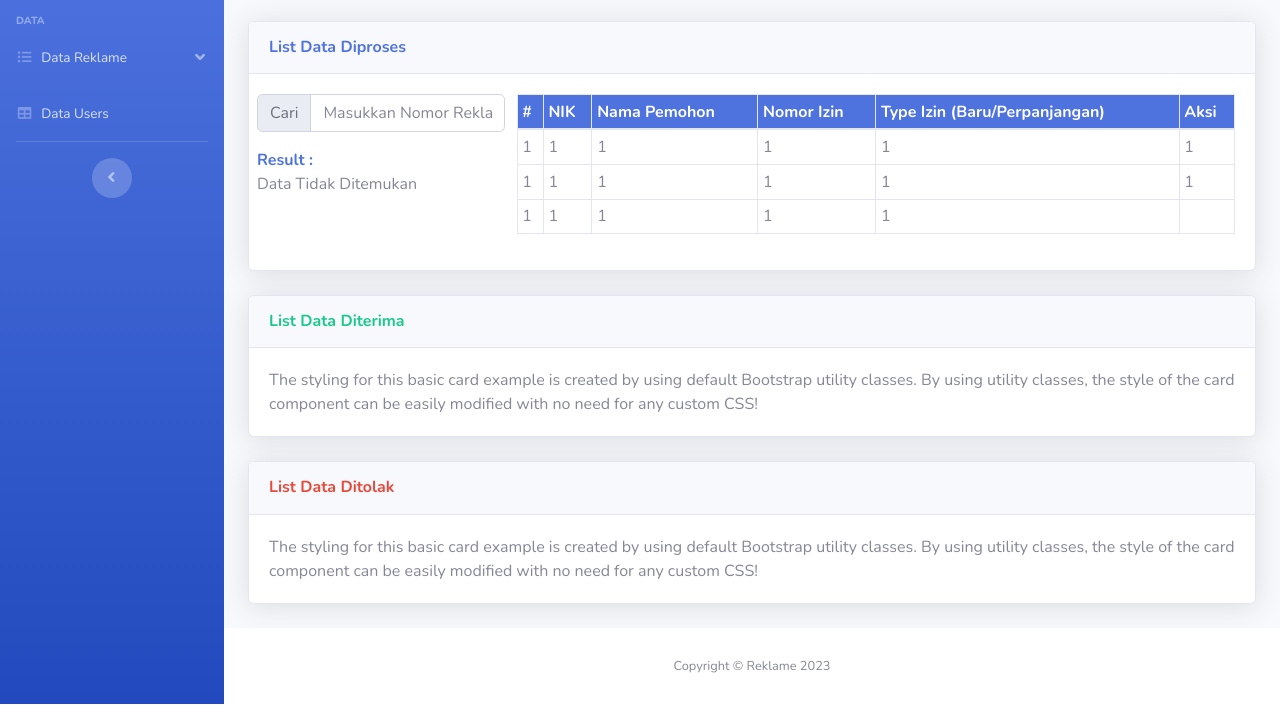
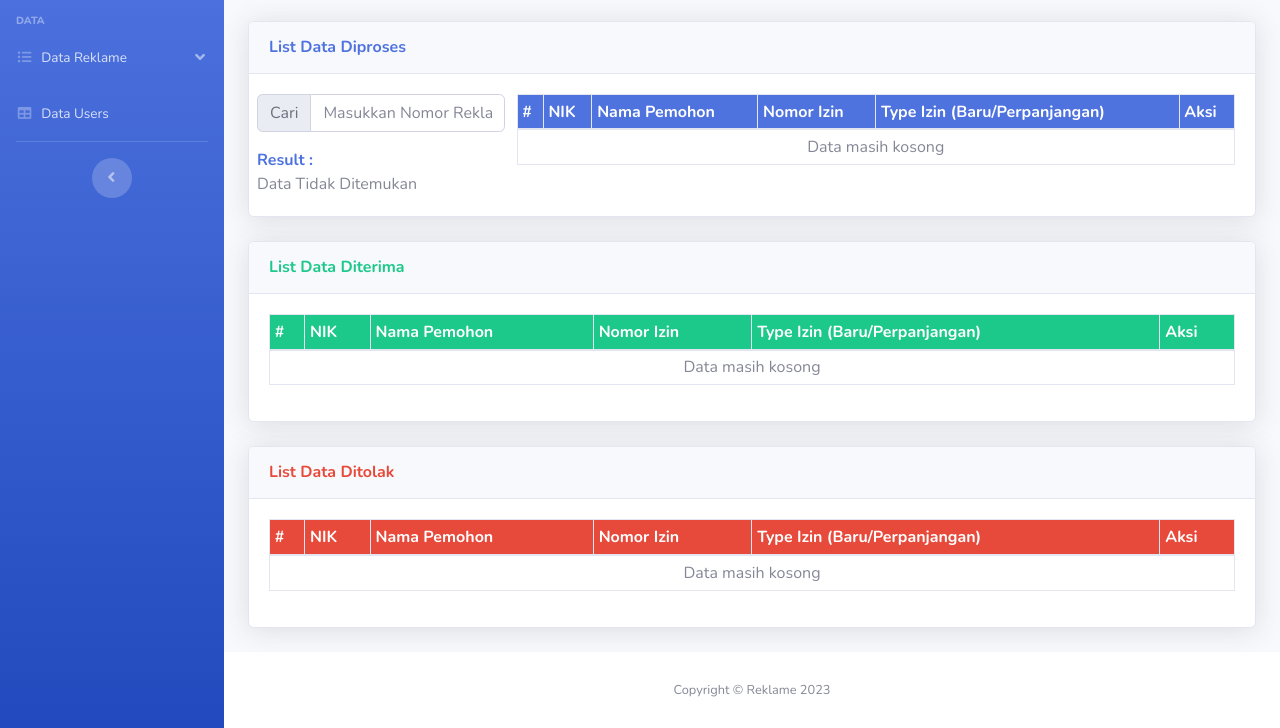
Before and after one commit to muh-dirga-f/web-reklame, a plain HTML site: page admin/izin-reklame.html in a window 1280 px wide. Shown: the part 131-859 px from the top of the page. Before the commit the page ends 835 px from the top, so only its background shows below. Drawn offline with nearby package versions, Linux system fonts and the light colour scheme.

Commit message:
fix table

```diff
--- a/admin/izin-reklame.html
+++ b/admin/izin-reklame.html
@@ -220,27 +220,7 @@
                           </thead>
                           <tbody>
                             <tr>
-                              <td>1</td>
-                              <td>1</td>
-                              <td>1</td>
-                              <td>1</td>
-                              <td>1</td>
-                              <td>1</td>
-                            </tr>
-                            <tr>
-                              <td>1</td>
-                              <td>1</td>
-                              <td>1</td>
-                              <td>1</td>
-                              <td>1</td>
-                              <td>1</td>
-                            </tr>
-                            <tr>
-                              <td>1</td>
-                              <td>1</td>
-                              <td>1</td>
-                              <td>1</td>
-                              <td>1</td>
+                              <td colspan="6" class="text-center">Data masih kosong</td>
                             </tr>
                           </tbody>
                         </table>
@@ -259,10 +239,21 @@
                     <h6 class="m-0 font-weight-bold text-success">List Data Diterima</h6>
                   </div>
                   <div class="card-body">
-                    The styling for this basic card example is created by using
-                    default Bootstrap utility classes. By using utility classes,
-                    the style of the card component can be easily modified with
-                    no need for any custom CSS!
+                    <table class="table table-sm table-bordered table-hovered">
+                      <thead class="bg-success text-white">
+                        <th>#</th>
+                        <th>NIK</th>
+                        <th>Nama Pemohon</th>
+                        <th>Nomor Izin</th>
+                        <th>Type Izin (Baru/Perpanjangan)</th>
+                        <th>Aksi</th>
+                      </thead>
+                      <tbody>
+                        <tr>
+                          <td colspan="6" class="text-center">Data masih kosong</td>
+                        </tr>
+                      </tbody>
+                    </table>
                   </div>
                 </div>
               </div>
@@ -276,10 +267,21 @@
                     <h6 class="m-0 font-weight-bold text-danger">List Data Ditolak</h6>
                   </div>
                   <div class="card-body">
-                    The styling for this basic card example is created by using
-                    default Bootstrap utility classes. By using utility classes,
-                    the style of the card component can be easily modified with
-                    no need for any custom CSS!
+                    <table class="table table-sm table-bordered table-hovered">
+                      <thead class="bg-danger text-white">
+                        <th>#</th>
+                        <th>NIK</th>
+                        <th>Nama Pemohon</th>
+                        <th>Nomor Izin</th>
+                        <th>Type Izin (Baru/Perpanjangan)</th>
+                        <th>Aksi</th>
+                      </thead>
+                      <tbody>
+                        <tr>
+                          <td colspan="6" class="text-center">Data masih kosong</td>
+                        </tr>
+                      </tbody>
+                    </table>
                   </div>
                 </div>
               </div>
```
Also changed, not shown: admin/reklame.html (+15 -4 lines), 3 other files.
